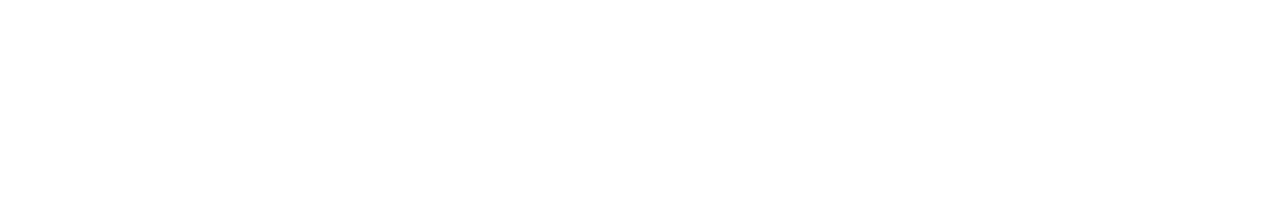
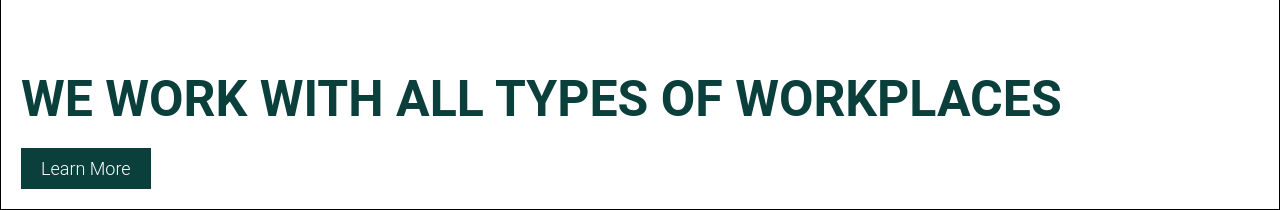
Before and after one commit to Guram12/enex, a Next.js app: page / in a window 1280 px wide. Shown: the part 1279-1489 px from the top of the page. Before the commit the page ends 1270 px from the top, so only its background shows below. Built offline with nearby package versions, Linux system fonts and the light colour scheme.

Commit message:
feat: add experience header section with button to MainPageClient

```diff
--- a/src/app/MainPageClient.tsx
+++ b/src/app/MainPageClient.tsx
@@ -90,6 +90,16 @@
 
 
 
+          <div className={styles.experiance_header_container}>
+            <h1 className={styles.experiance_header}>WE WORK WITH ALL TYPES OF WORKPLACES</h1>
+              <button className={styles.experiance_button}>Learn More</button>
+          </div>
+
+
+
+
+
+
         </div>
       </main>
     </div>
--- a/src/app/page.module.css
+++ b/src/app/page.module.css
@@ -127,3 +127,29 @@
   background-color: var(--dark-green-color);
   margin-top: 20px;
 }
+
+
+.experiance_header_container{
+  margin-top: 100px;
+  display: flex;
+  flex-direction: column;
+  align-items: center;
+  align-items: flex-start;
+}
+
+.experiance_header{
+  font-size: 50px;
+  color: var(--dark-green-color);
+  font-weight: 600 !important;
+}
+
+
+.experiance_button{
+  margin-top: 20px;
+  padding: 10px 20px;
+  background-color: var(--dark-green-color);
+  color: white;
+  border: none;
+  cursor: pointer;
+  font-size: 18px;
+}
```
